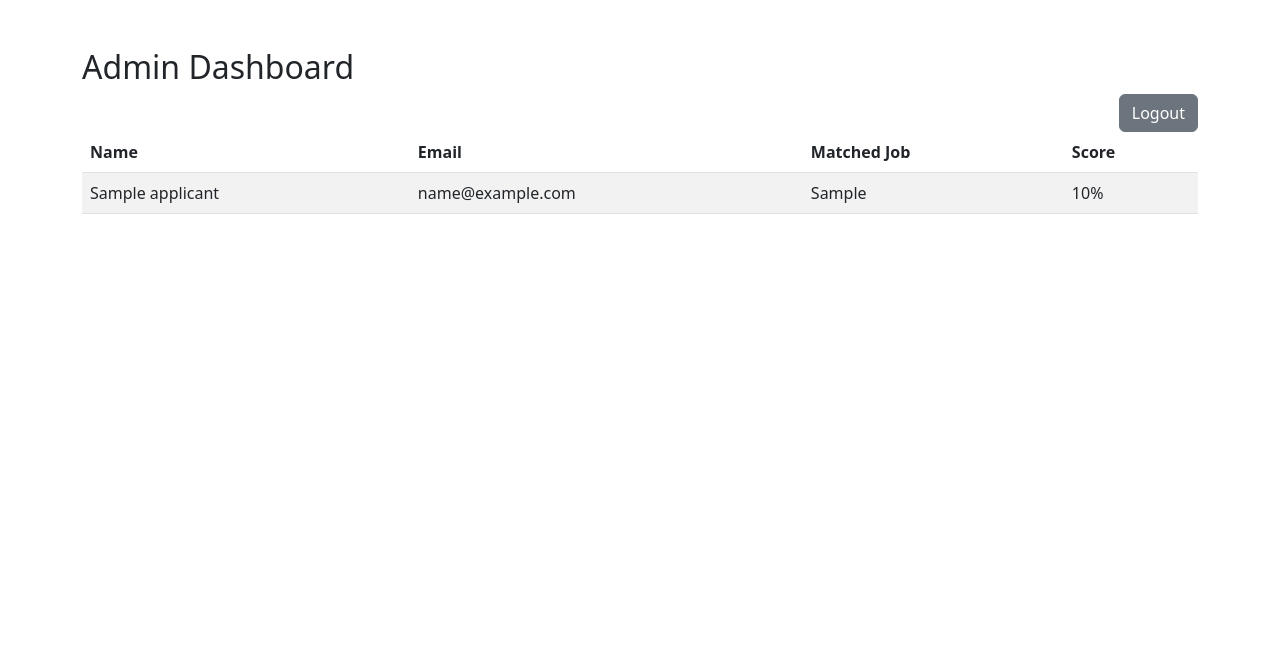
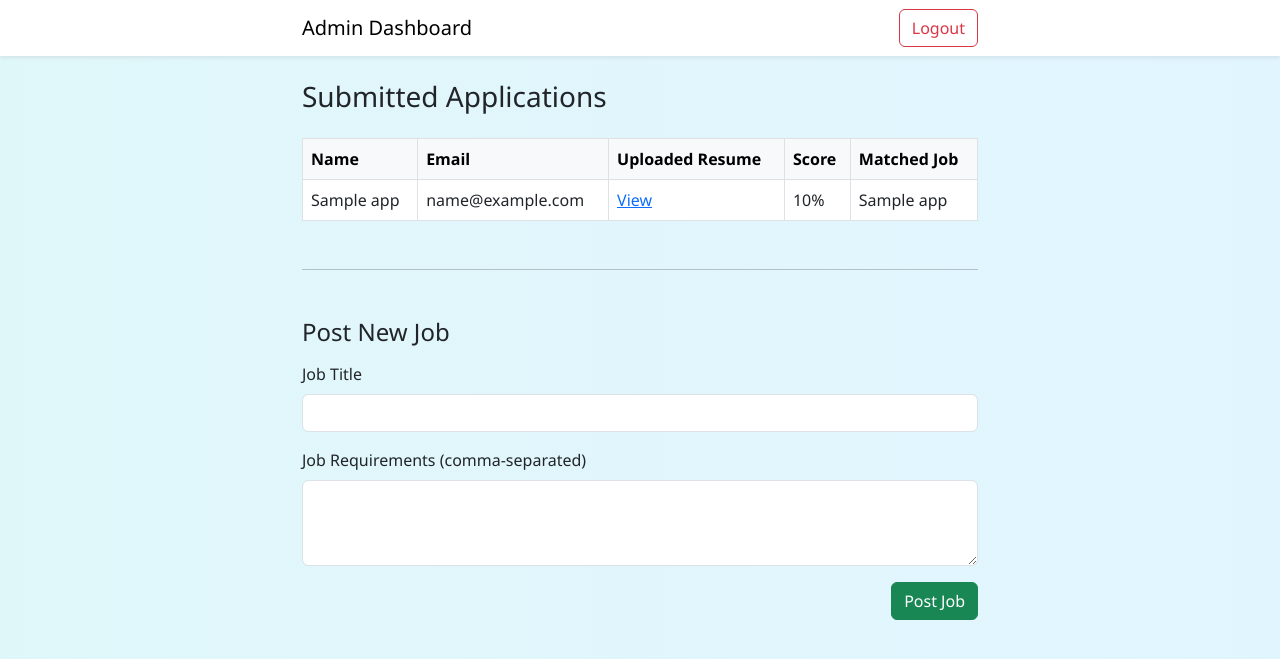
Before and after one commit to bashirubash/resume_screening_ai, a Python web app: template templates/admin_dashboard.html in a window 1280 px wide. Shown: the top 659 px of the page. Run offline with Jinja, Linux system fonts and the light colour scheme; the template is opened without the code that fills it: most values are stand-ins (such as "Sample title", 1, 10 or a date in 2020).

Commit message:
Update admin_dashboard.html

```diff
--- a/templates/admin_dashboard.html
+++ b/templates/admin_dashboard.html
@@ -1,33 +1,66 @@
 <!DOCTYPE html>
-<html>
+<html lang="en">
 <head>
+    <meta charset="UTF-8">
     <title>Admin Dashboard</title>
     <link rel="stylesheet" href="https://cdn.jsdelivr.net/npm/bootstrap@5.3.0/dist/css/bootstrap.min.css">
+    <link rel="stylesheet" href="{{ url_for('static', filename='styles.css') }}">
 </head>
 <body>
-<div class="container mt-5">
-    <h2>Admin Dashboard</h2>
-    <a href="{{ url_for('logout') }}" class="btn btn-secondary float-end">Logout</a>
-    <table class="table table-striped mt-4">
-        <thead>
+    <nav class="navbar navbar-expand-lg navbar-light bg-white shadow-sm">
+        <div class="container">
+            <a class="navbar-brand" href="#">Admin Dashboard</a>
+            <form class="d-flex ms-auto" method="POST" action="/admin/logout">
+                <button class="btn btn-outline-danger" type="submit">Logout</button>
+            </form>
+        </div>
+    </nav>
+
+    <div class="container mt-4">
+        <h3 class="mb-4">Submitted Applications</h3>
+        {% if applicants %}
+        <table class="table table-bordered table-hover">
+            <thead class="table-light">
                 <tr>
                     <th>Name</th>
                     <th>Email</th>
+                    <th>Uploaded Resume</th>
+                    <th>Score</th>
                     <th>Matched Job</th>
-            <th>Score</th>
                 </tr>
             </thead>
             <tbody>
-        {% for applicant in applicants %}
+                {% for app in applicants %}
                 <tr>
-                <td>{{ applicant.name }}</td>
-                <td>{{ applicant.email }}</td>
-                <td>{{ applicant.matched_job }}</td>
-                <td>{{ applicant.score }}%</td>
+                    <td>{{ app.name }}</td>
+                    <td>{{ app.email }}</td>
+                    <td><a href="{{ url_for('static', filename='resumes/' + app.resume_filename) }}" target="_blank">View</a></td>
+                    <td>{{ app.score }}%</td>
+                    <td>{{ app.job_title }}</td>
                 </tr>
                 {% endfor %}
             </tbody>
         </table>
+        {% else %}
+        <div class="alert alert-info">No applications submitted yet.</div>
+        {% endif %}
+
+        <hr class="my-5">
+
+        <h4 class="mb-3">Post New Job</h4>
+        <form method="POST" action="/admin/post-job">
+            <div class="mb-3">
+                <label class="form-label">Job Title</label>
+                <input type="text" name="title" class="form-control" required>
+            </div>
+            <div class="mb-3">
+                <label class="form-label">Job Requirements (comma-separated)</label>
+                <textarea name="requirements" class="form-control" rows="3" required></textarea>
+            </div>
+            <div class="text-end">
+                <button type="submit" class="btn btn-success">Post Job</button>
+            </div>
+        </form>
     </div>
 </body>
 </html>
```
Lines whose indentation alone changed are shown as unchanged.
